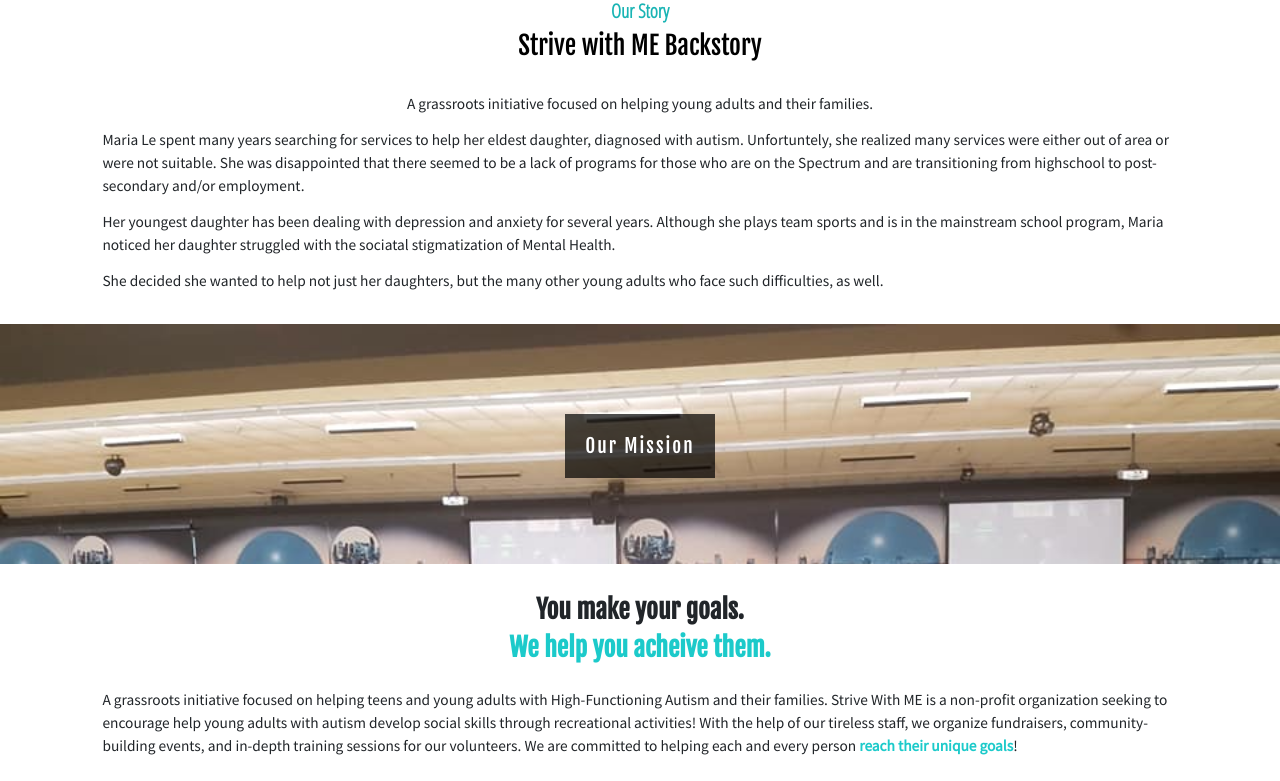
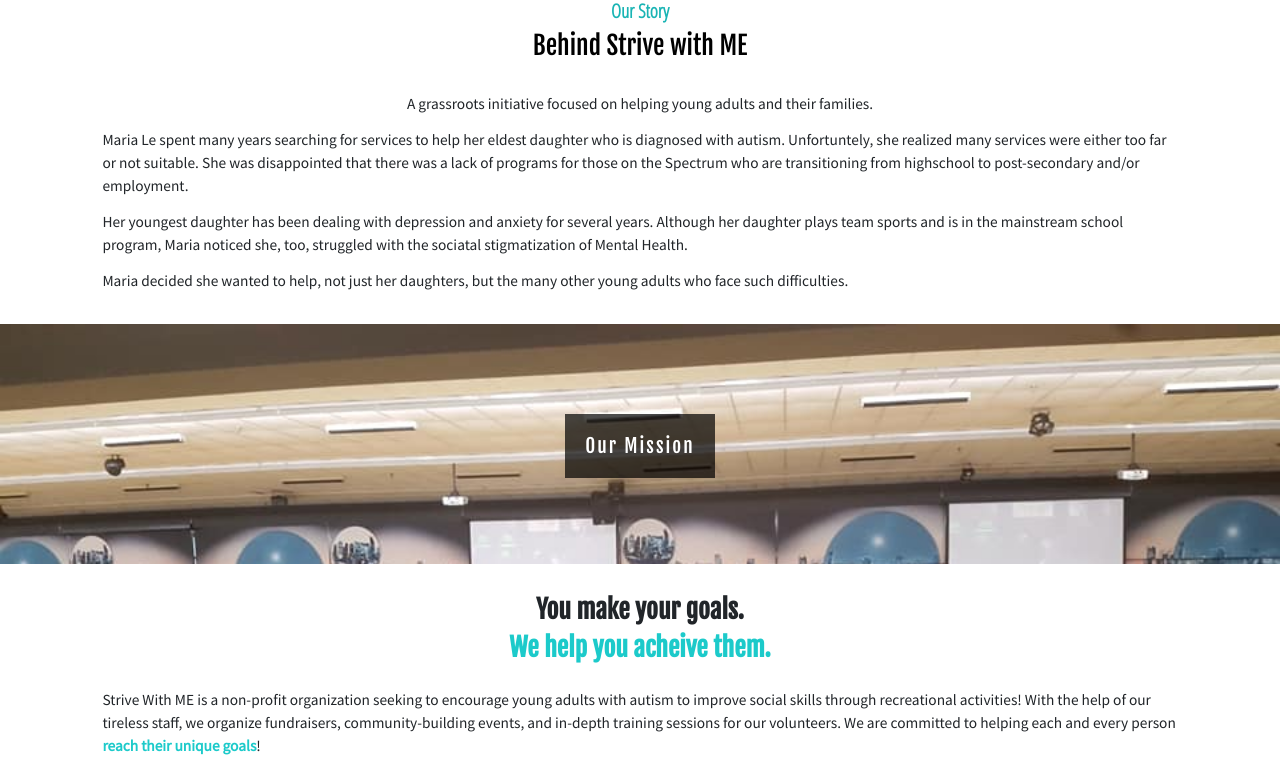
Before and after one commit to danielle-dsouza/strive-with-me, an Angular app: page /about in a window 1280 px wide. Shown: the part 300-1081 px from the top of the page. Built offline with nearby package versions, Linux system fonts and the light colour scheme.

Commit message:
Changing photos and text

```diff
--- a/src/app/about-page/about-page.component.html
+++ b/src/app/about-page/about-page.component.html
@@ -10,23 +10,23 @@
   <!--HISTORY-->
   <div class="main-para wow fadeIn delay-1">
     <div class="text-center">Our Story</div>
-    <div class="text-center subtitle-black">Strive with ME Backstory</div>
+    <div class="text-center subtitle-black">Behind Strive with ME</div>
     <div>
       <p class="text-center">
         A grassroots initiative focused on helping young adults and their families.
       </p>
-      <p>Maria Le spent many years searching for services to help
-        her eldest daughter, diagnosed with autism.
-        Unfortuntely, she realized many services were either out of area
-        or were not suitable. She was disappointed that there seemed to be a lack of programs for those who are on the
-        Spectrum and are transitioning from highschool to post-secondary and/or employment. </p>
+      <p>Maria Le spent many years searching for services to help her eldest daughter who is diagnosed with autism.
+        Unfortuntely, she realized many services were either too far or not suitable. She was disappointed that there
+        was a lack of programs for those on the Spectrum who are transitioning from highschool to post-secondary and/or
+        employment. </p>
       <p>
         Her youngest daughter has been dealing with depression and anxiety for several years.
-        Although she plays team sports and is in the mainstream school program, Maria noticed her daughter struggled
+        Although her daughter plays team sports and is in the mainstream school program, Maria noticed she, too,
+        struggled
         with the sociatal stigmatization of Mental Health.
       </p>
-      <p>She decided she wanted to help not just her daughters, but the many other young adults who face such
-        difficulties, as well.</p>
+      <p>Maria decided she wanted to help, not just her daughters, but the many other young adults who face such
+        difficulties.</p>
     </div>
   </div>
 
@@ -43,10 +43,8 @@
     </div>
 
     <div>
-      A grassroots initiative focused on helping teens and young adults with
-      High-Functioning Autism and their
-      families. Strive With ME is a non-profit organization seeking to encourage help young
-      adults with autism develop social skills through recreational activities! With the help of our tireless
+      Strive With ME is a non-profit organization seeking to encourage young
+      adults with autism to improve social skills through recreational activities!  With the help of our tireless
       staff, we organize fundraisers, community-building events, and in-depth training sessions for our
       volunteers. We are committed to helping each and every person
       <span class="highlight"> reach their unique goals</span>!
--- a/src/app/home-page/home-page.component.html
+++ b/src/app/home-page/home-page.component.html
@@ -84,8 +84,7 @@
   <hr />
   <div>
     <h3 class="text-center">
-      Want to help? <span class="highlight">Donate</span> now!
-      <!--FIXME: Change span to a href-->
+      Want to help? Ask about our <a class="highlight" [routerLink]="['/contact']">volunteer positions</a>!
     </h3>
   </div>
 </div>
--- a/src/scss/_parallax.scss
+++ b/src/scss/_parallax.scss
@@ -12,11 +12,11 @@
 }
 
 .parallax-img2 {
-  background-image: url("../../assets/images/bowl.jpg");
+  background-image: url("../../assets/images/light-bulb.jpg");
 }
 
 .parallax-img3 {
-  background-image: url("../../assets/images/bowl.jpg");
+  background-image: url("../../assets/images/game-octopus.jpg");
 }
 
 .caption {
@@ -28,7 +28,7 @@
 
   span {
     background-color: rgba(0, 0, 0, 0.699);
-    padding: 20px; //FIXME: Make responsive
+    padding: 20px;
     font-family: "Fjalla One", sans-serif;
     font-size: 4vw;
     letter-spacing: 2px;
--- a/src/scss/_subpages.scss
+++ b/src/scss/_subpages.scss
@@ -1,6 +1,6 @@
 div {
   .title {
-    background-image: url("../../assets/images/light-bulb.jpg");
+    background-image: url("../../assets/images/morn-mount.jpg");
     background-size: cover;
     background-repeat: no-repeat;
   }
```
